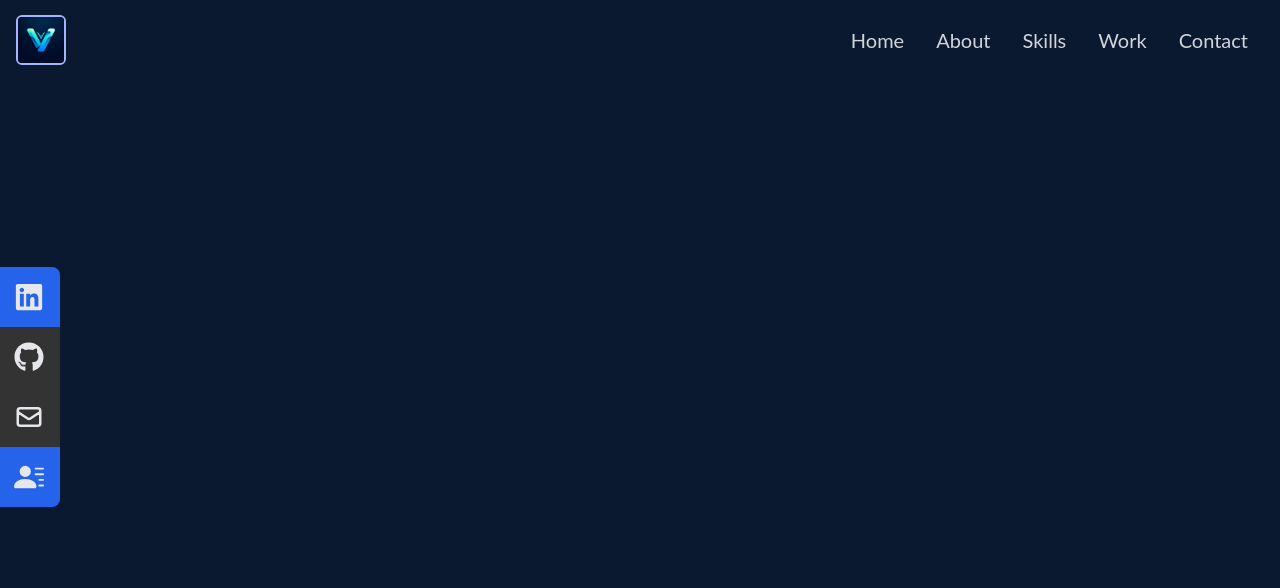
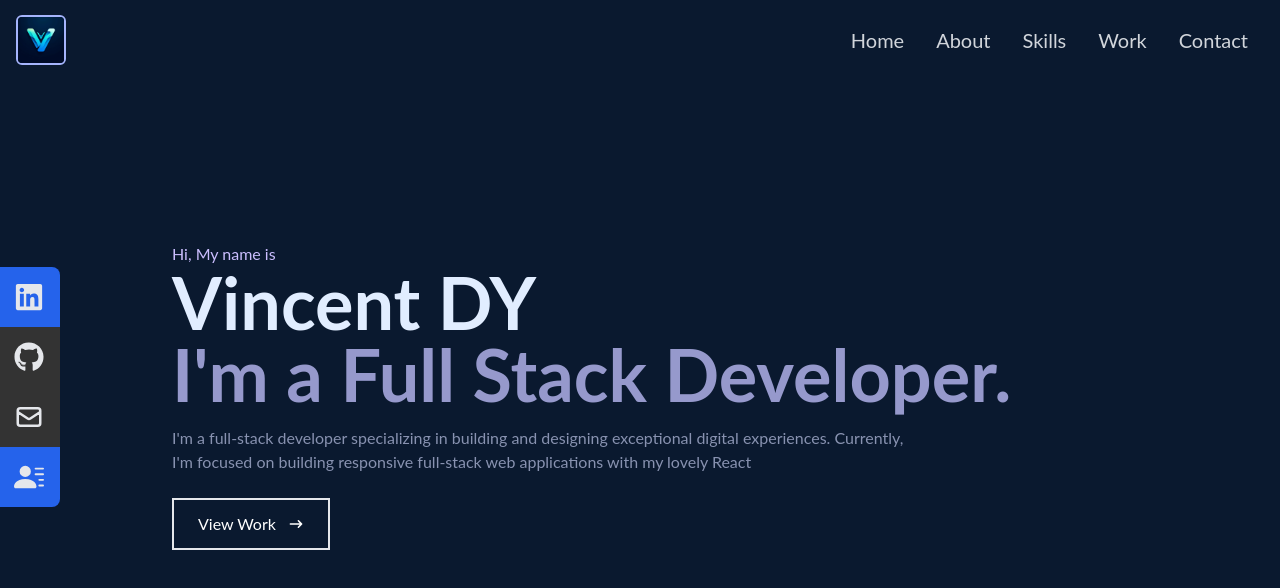
Before and after one commit to vinz-DY/myPortfolio, a React (Vite) app: page / in a window 1280 px wide. Shown: the top 588 px of the page. Built offline with nearby package versions, Linux system fonts and the light colour scheme.

Commit message:
button work ok animate arrow

```diff
--- a/src/components/Home.jsx
+++ b/src/components/Home.jsx
@@ -2,7 +2,33 @@
 import { HiArrowNarrowRight } from 'react-icons/hi'
 
 const Home = () => {
-  return <div className="w-full h-screen bg-[#0a192f]"></div>;
+    return (
+      <div name="home" className="w-full h-screen bg-[#0a192f]">
+        {/* Container */}
+        <div className="max-w-[1000px] mx-auto px-8 flex flex-col justify-center h-full">
+          <p className="text-[#cbbeff]">Hi, My name is</p>
+          <h1 className="sm:text-7xl text-4xl font-bold text-[#e1edff]">
+            Vincent DY
+          </h1>
+          <h2 className="sm:text-7xl text-4xl font-bold text-[#9699cc]">
+            I'm a Full Stack Developer.
+          </h2>
+          <p className="text-[#8892b0] py-4 max-w-[750px]">
+            I'm a full-stack developer specializing in building and designing
+            exceptional digital experiences. Currently, I'm focused on building
+            responsive full-stack web applications with my lovely React
+          </p>
+          <div>
+            <button className="text-white group border-2 px-6 py-3 my-2 flex items-center hover:bg-[#6166d7] hover:border-[#6166d7]">
+              View Work
+              <span className='group-hover:rotate-90 duration-300'>
+                <HiArrowNarrowRight className="ml-3" />
+              </span>
+            </button>
+          </div>
+        </div>
+      </div>
+    );
 }
 
 export default Home
```
